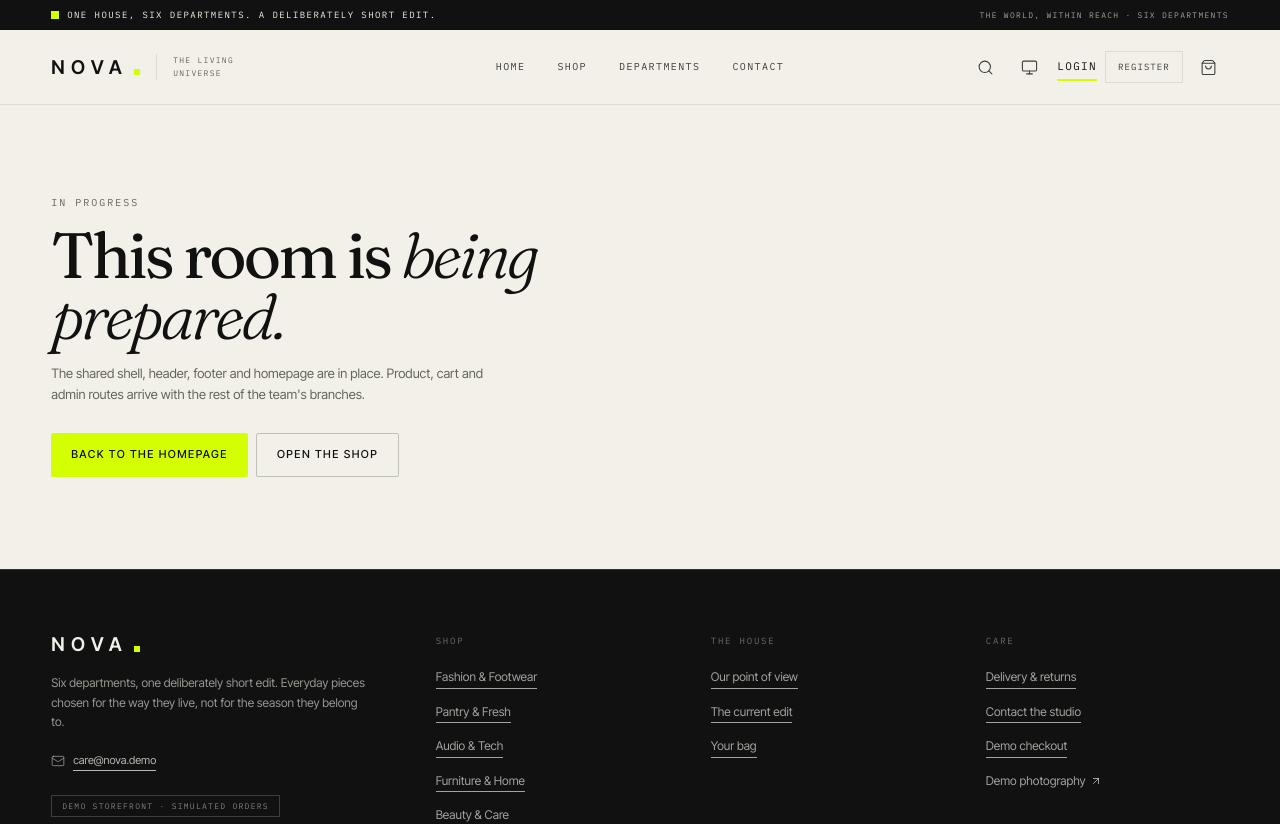
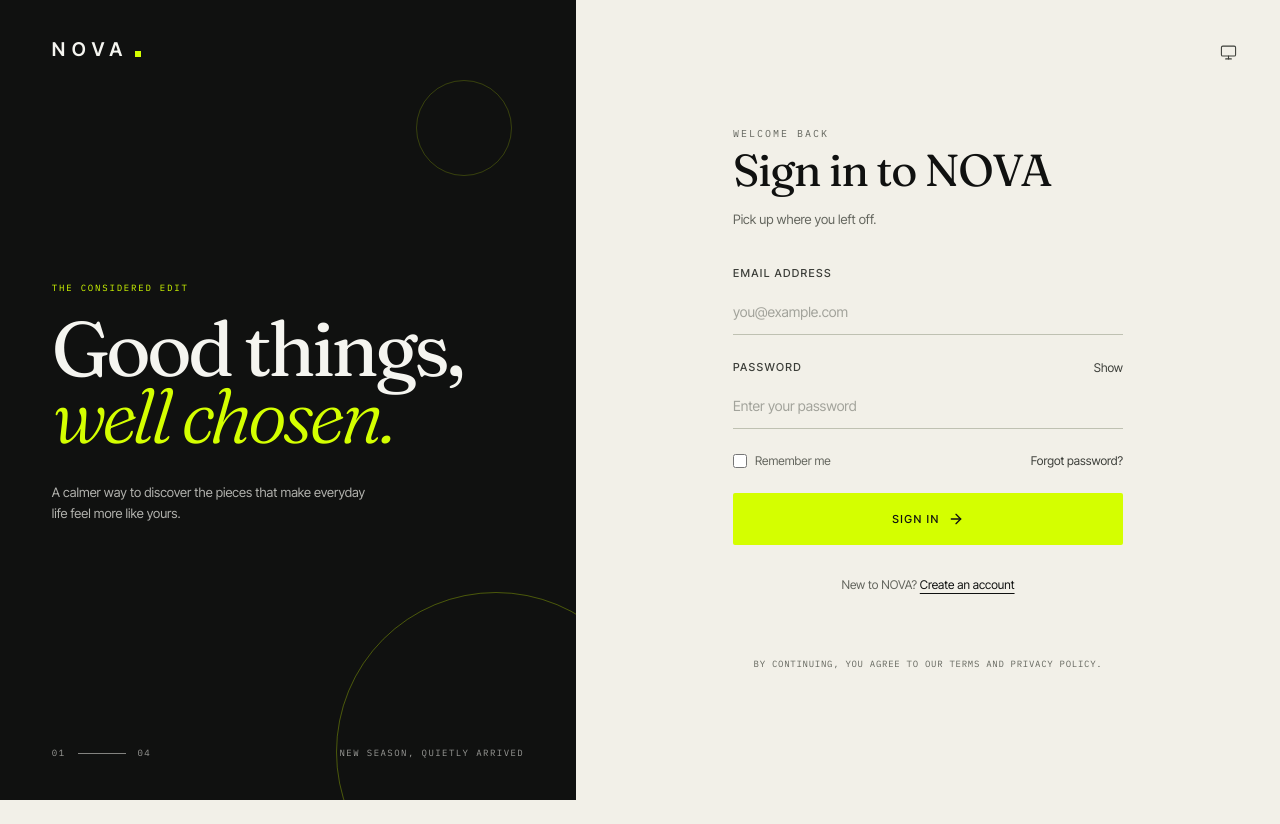
Before and after one commit to Ahmed-Estanboly/E-Commerce-FullStack-website, a React (Vite) app: page /login in a window 1280 px wide. Shown: the top 824 px of the page. After the commit the page ends 800 px from the top, so only its background shows below. Built offline with nearby package versions, Linux system fonts and the light colour scheme.

Commit message:
complete login + signup page : waiting for backend connection

```diff
--- a/src/App.tsx
+++ b/src/App.tsx
@@ -1,6 +1,8 @@
 import { BrowserRouter, Link, Route, Routes } from 'react-router-dom'
 import { StoreLayout } from './components/layout/store-layout'
 import { HomePage } from './pages/HomePage'
+import Login from './pages/Login'
+import Signup from './pages/Signup'
 import { buttonStyles } from './components/ui/button-styles'
 
 /**
@@ -34,6 +36,8 @@ function App() {
   return (
     <BrowserRouter>
       <Routes>
+        <Route path="login" element={<Login />} />
+        <Route path="register" element={<Signup />} />
         <Route element={<StoreLayout />}>
           <Route index element={<HomePage />} />
 
@@ -43,8 +47,6 @@ function App() {
           <Route path="products/:id" element={<RoutePlaceholder />} />
           <Route path="cart" element={<RoutePlaceholder />} />
           <Route path="checkout" element={<RoutePlaceholder />} />
-          <Route path="login" element={<RoutePlaceholder />} />
-          <Route path="register" element={<RoutePlaceholder />} />
 
           <Route path="*" element={<RoutePlaceholder />} />
         </Route>
--- a/src/pages/Login.tsx
+++ b/src/pages/Login.tsx
@@ -1,6 +1,11 @@
 import { useState } from 'react'
 import type { FormEvent } from 'react'
 import axios from 'axios'
+import { Link, useNavigate } from 'react-router-dom'
+import { ArrowRight } from '../components/ui/icons'
+import { Button } from '../components/ui/button'
+import { Logo } from '../components/ui/logo'
+import { ThemeToggle } from '../components/layout/theme-toggle'
 import { authService } from '../lib/api/auth.service'
 
 const Login = () => {
@@ -10,7 +15,7 @@ const Login = () => {
   const [showPassword, setShowPassword] = useState(false)
   const [isSubmitting, setIsSubmitting] = useState(false)
   const [error, setError] = useState<string | null>(null)
-  const [isLoggedIn, setIsLoggedIn] = useState(false)
+  const navigate = useNavigate()
 
   async function handleSubmit(event: FormEvent<HTMLFormElement>) {
     event.preventDefault()
@@ -31,7 +36,7 @@ const Login = () => {
       const storage = rememberMe ? localStorage : sessionStorage
 
       storage.setItem('auth_token', accessToken)
-      setIsLoggedIn(true)
+      navigate('/')
     } catch (requestError) {
       setError(
         axios.isAxiosError(requestError) && requestError.response?.status === 401
@@ -44,45 +49,46 @@ const Login = () => {
   }
 
   return (
-    <main className="login-page">
-      <section className="login-art" aria-label="Nova store">
-        <div className="brand-mark" aria-hidden="true">N</div>
-        <div className="art-copy">
-          <p className="eyebrow">The considered edit</p>
-          <h1>Good things,<br /><em>well chosen.</em></h1>
-          <p className="art-description">A calmer way to discover the pieces that make everyday life feel more like yours.</p>
+    <main className="relative grid min-h-dvh bg-canvas text-ink lg:grid-cols-[minmax(360px,0.9fr)_minmax(480px,1.1fr)]">
+      <div className="absolute right-4 top-4 z-20 sm:right-8 sm:top-8">
+        <ThemeToggle />
+      </div>
+      <section className="relative flex min-h-[360px] flex-col overflow-hidden bg-inverse px-6 py-7 text-inverse-ink sm:px-10 lg:min-h-dvh lg:px-[9%] lg:py-10" aria-label="NOVA store">
+        <div className="absolute -bottom-28 -right-20 h-80 w-80 rounded-full border border-accent/30" aria-hidden="true" />
+        <div className="absolute right-16 top-20 h-24 w-24 rounded-full border border-accent/20" aria-hidden="true" />
+        <Logo className="relative z-10 text-inverse-ink" brandName="NOVA" />
+        <div className="relative z-10 my-auto max-w-lg py-16">
+          <p className="mb-5 font-mono text-[9px] uppercase tracking-[0.2em] text-accent">The considered edit</p>
+          <h1 className="max-w-[530px] font-display text-[clamp(3.2rem,6vw,6.6rem)] leading-[0.88] tracking-[-0.05em]">
+            Good things,<br /><em className="font-light text-accent">well chosen.</em>
+          </h1>
+          <p className="mt-8 max-w-xs text-[13px] leading-relaxed text-inverse-ink/70">
+            A calmer way to discover the pieces that make everyday life feel more like yours.
+          </p>
         </div>
-        <div className="art-footer">
+        <div className="relative z-10 flex items-center gap-3 font-mono text-[9px] uppercase tracking-[0.16em] text-inverse-ink/60">
           <span>01</span>
-          <span className="art-line" aria-hidden="true" />
+          <span className="h-px w-12 bg-inverse-ink/50" aria-hidden="true" />
           <span>04</span>
-          <span className="art-caption">New season, quietly arrived</span>
+          <span className="ml-auto hidden sm:inline">New season, quietly arrived</span>
         </div>
       </section>
 
-      <section className="login-panel">
-        <div className="login-content">
-          <div className="mobile-brand"><span className="brand-mark" aria-hidden="true">N</span> nova</div>
-          {isLoggedIn ? (
-            <div className="success-state" role="status">
-              <span className="success-icon" aria-hidden="true">&#10003;</span>
-              <p className="eyebrow">You are signed in</p>
-              <h2>Welcome back.</h2>
-              <p>Your account is ready. We are preparing your personal edit.</p>
-              <button className="submit-button" type="button" onClick={() => setIsLoggedIn(false)}>Return to sign in</button>
-            </div>
-          ) : (
-            <>
-              <div className="login-heading">
+      <section className="flex min-h-dvh flex-col justify-center px-6 py-10 sm:px-12 lg:px-[clamp(48px,9vw,130px)]">
+        <div className="mx-auto w-full max-w-[390px]">
+          <div className="mb-14 lg:hidden"><Logo brandName="NOVA" size="md" /></div>
+          <>
+              <div className="mb-9">
                 <p className="eyebrow">Welcome back</p>
-                <h2>Sign in to nova</h2>
-                <p>Pick up where you left off.</p>
+                <h2 className="mt-2 font-display text-4xl leading-none tracking-[-0.03em] sm:text-[2.8rem]">Sign in to NOVA</h2>
+                <p className="mt-4 text-[13px] text-muted">Pick up where you left off.</p>
               </div>
 
-              <form className="login-form" onSubmit={handleSubmit} noValidate>
-                <div className="field-group">
-                  <label htmlFor="email">Email address</label>
+              <form className="grid gap-6" onSubmit={handleSubmit} noValidate>
+                <div className="grid gap-2">
+                  <label className="text-[11px] font-medium uppercase tracking-[0.12em] text-ink-soft" htmlFor="email">Email address</label>
                   <input
+                    className="w-full border-0 border-b border-line-strong bg-transparent px-0 py-3 text-sm text-ink outline-none transition-colors placeholder:text-muted/70 focus:border-ink"
                     id="email"
                     name="email"
                     type="email"
@@ -94,14 +100,15 @@ const Login = () => {
                   />
                 </div>
 
-                <div className="field-group">
-                  <div className="field-label-row">
-                    <label htmlFor="password">Password</label>
-                    <button className="text-button" type="button" onClick={() => setShowPassword((visible) => !visible)}>
+                <div className="grid gap-2">
+                  <div className="flex items-center justify-between gap-4">
+                    <label className="text-[11px] font-medium uppercase tracking-[0.12em] text-ink-soft" htmlFor="password">Password</label>
+                    <button className="text-xs text-ink-soft underline-offset-4 hover:text-ink hover:underline" type="button" onClick={() => setShowPassword((visible) => !visible)}>
                       {showPassword ? 'Hide' : 'Show'}
                     </button>
                   </div>
                   <input
+                    className="w-full border-0 border-b border-line-strong bg-transparent px-0 py-3 text-sm text-ink outline-none transition-colors placeholder:text-muted/70 focus:border-ink"
                     id="password"
                     name="password"
                     type={showPassword ? 'text' : 'password'}
@@ -113,27 +120,25 @@ const Login = () => {
                   />
                 </div>
 
-                <div className="form-options">
-                  <label className="checkbox-label">
-                    <input type="checkbox" checked={rememberMe} onChange={(event) => setRememberMe(event.target.checked)} />
+                <div className="flex items-center justify-between gap-4">
+                  <label className="flex items-center gap-2 text-xs text-muted">
+                    <input className="h-3.5 w-3.5 accent-[var(--accent)]" type="checkbox" checked={rememberMe} onChange={(event) => setRememberMe(event.target.checked)} />
                     <span>Remember me</span>
                   </label>
-                  <button className="text-button" type="button" onClick={() => setError('Password reset is not available yet. Please contact support.')}>Forgot password?</button>
+                  <button className="text-xs text-ink-soft underline-offset-4 hover:text-ink hover:underline" type="button" onClick={() => setError('Password reset is not available yet. Please contact support.')}>Forgot password?</button>
                 </div>
 
-                {error && <p className="form-error" role="alert">{error}</p>}
+                {error && <p className="border border-danger/30 bg-danger-soft px-3 py-2 text-xs leading-relaxed text-danger" role="alert">{error}</p>}
 
-                <button className="submit-button" type="submit" disabled={isSubmitting}>
+                <Button variant="accent" size="lg" fullWidth type="submit" loading={isSubmitting} rightIcon={!isSubmitting ? <ArrowRight className="h-4 w-4" aria-hidden="true" /> : undefined}>
                   {isSubmitting ? 'Signing in...' : 'Sign in'}
-                  {!isSubmitting && <span aria-hidden="true">&#8594;</span>}
-                </button>
+                </Button>
               </form>
 
-              <p className="signup-prompt">New to nova? <button className="text-button" type="button" onClick={() => setError('Account creation is not available yet. Please contact support.')}>Create an account</button></p>
-            </>
-          )}
+              <p className="mt-8 text-center text-xs text-muted">New to NOVA? <Link className="text-ink underline underline-offset-4 hover:text-ink-soft" to="/register">Create an account</Link></p>
+          </>
         </div>
-        <p className="legal-copy">By continuing, you agree to our Terms and Privacy Policy.</p>
+        <p className="mx-auto mt-16 max-w-[390px] text-center font-mono text-[9px] uppercase leading-relaxed tracking-[0.08em] text-muted">By continuing, you agree to our Terms and Privacy Policy.</p>
       </section>
     </main>
   )
--- /dev/null
+++ b/src/pages/Signup.tsx
@@ -0,0 +1,111 @@
+import { useState } from 'react'
+import type { FormEvent } from 'react'
+import { Link } from 'react-router-dom'
+import { ArrowRight } from '../components/ui/icons'
+import { Button } from '../components/ui/button'
+import { Logo } from '../components/ui/logo'
+import { ThemeToggle } from '../components/layout/theme-toggle'
+
+const Signup = () => {
+  const [name, setName] = useState('')
+  const [email, setEmail] = useState('')
+  const [password, setPassword] = useState('')
+  const [confirmPassword, setConfirmPassword] = useState('')
+  const [showPassword, setShowPassword] = useState(false)
+  const [error, setError] = useState<string | null>(null)
+
+  function handleSubmit(event: FormEvent<HTMLFormElement>) {
+    event.preventDefault()
+    setError(null)
+
+    if (!name.trim() || !email.trim() || !password || !confirmPassword) {
+      setError('Complete every field to create your account.')
+      return
+    }
+
+    if (password.length < 6) {
+      setError('Your password must be at least 6 characters.')
+      return
+    }
+
+    if (password !== confirmPassword) {
+      setError('Your passwords do not match.')
+      return
+    }
+
+    setError('Account creation is not available yet. Please contact support.')
+  }
+
+  return (
+    <main className="relative grid min-h-dvh bg-canvas text-ink lg:grid-cols-[minmax(360px,0.9fr)_minmax(480px,1.1fr)]">
+      <div className="absolute right-4 top-4 z-20 sm:right-8 sm:top-8">
+        <ThemeToggle />
+      </div>
+      <section className="relative flex min-h-[360px] flex-col overflow-hidden bg-inverse px-6 py-7 text-inverse-ink sm:px-10 lg:min-h-dvh lg:px-[9%] lg:py-10" aria-label="NOVA store">
+        <div className="absolute -bottom-28 -right-20 h-80 w-80 rounded-full border border-accent/30" aria-hidden="true" />
+        <div className="absolute right-16 top-20 h-24 w-24 rounded-full border border-accent/20" aria-hidden="true" />
+        <Logo className="relative z-10 text-inverse-ink" brandName="NOVA" />
+        <div className="relative z-10 my-auto max-w-lg py-16">
+          <p className="mb-5 font-mono text-[9px] uppercase tracking-[0.2em] text-accent">Make room for more</p>
+          <h1 className="max-w-[530px] font-display text-[clamp(3.2rem,6vw,6.6rem)] leading-[0.88] tracking-[-0.05em]">
+            Your world,<br /><em className="font-light text-accent">your edit.</em>
+          </h1>
+          <p className="mt-8 max-w-xs text-[13px] leading-relaxed text-inverse-ink/70">
+            Save the pieces you love and let NOVA remember what feels like you.
+          </p>
+        </div>
+        <div className="relative z-10 flex items-center gap-3 font-mono text-[9px] uppercase tracking-[0.16em] text-inverse-ink/60">
+          <span>02</span>
+          <span className="h-px w-12 bg-inverse-ink/50" aria-hidden="true" />
+          <span>04</span>
+          <span className="ml-auto hidden sm:inline">A considered beginning</span>
+        </div>
+      </section>
+
+      <section className="flex min-h-dvh flex-col justify-center px-6 py-10 sm:px-12 lg:px-[clamp(48px,9vw,130px)]">
+        <div className="mx-auto w-full max-w-[390px]">
+          <div className="mb-14 lg:hidden"><Logo brandName="NOVA" size="md" /></div>
+          <div className="mb-9">
+            <p className="eyebrow">A place of your own</p>
+            <h2 className="mt-2 font-display text-4xl leading-none tracking-[-0.03em] sm:text-[2.8rem]">Create your account</h2>
+            <p className="mt-4 text-[13px] text-muted">Join the NOVA edit and make it yours.</p>
+          </div>
+
+          <form className="grid gap-5" onSubmit={handleSubmit} noValidate>
+            <div className="grid gap-2">
+              <label className="text-[11px] font-medium uppercase tracking-[0.12em] text-ink-soft" htmlFor="name">Your name</label>
+              <input className="w-full border-0 border-b border-line-strong bg-transparent px-0 py-3 text-sm text-ink outline-none transition-colors placeholder:text-muted/70 focus:border-ink" id="name" name="name" type="text" autoComplete="name" placeholder="Alex Morgan" value={name} onChange={(event) => setName(event.target.value)} aria-invalid={Boolean(error)} />
+            </div>
+
+            <div className="grid gap-2">
+              <label className="text-[11px] font-medium uppercase tracking-[0.12em] text-ink-soft" htmlFor="signup-email">Email address</label>
+              <input className="w-full border-0 border-b border-line-strong bg-transparent px-0 py-3 text-sm text-ink outline-none transition-colors placeholder:text-muted/70 focus:border-ink" id="signup-email" name="email" type="email" autoComplete="email" placeholder="you@example.com" value={email} onChange={(event) => setEmail(event.target.value)} aria-invalid={Boolean(error)} />
+            </div>
+
+            <div className="grid gap-2">
+              <div className="flex items-center justify-between gap-4">
+                <label className="text-[11px] font-medium uppercase tracking-[0.12em] text-ink-soft" htmlFor="signup-password">Password</label>
+                <button className="text-xs text-ink-soft underline-offset-4 hover:text-ink hover:underline" type="button" onClick={() => setShowPassword((visible) => !visible)}>{showPassword ? 'Hide' : 'Show'}</button>
+              </div>
+              <input className="w-full border-0 border-b border-line-strong bg-transparent px-0 py-3 text-sm text-ink outline-none transition-colors placeholder:text-muted/70 focus:border-ink" id="signup-password" name="password" type={showPassword ? 'text' : 'password'} autoComplete="new-password" placeholder="At least 6 characters" value={password} onChange={(event) => setPassword(event.target.value)} aria-invalid={Boolean(error)} />
+            </div>
+
+            <div className="grid gap-2">
+              <label className="text-[11px] font-medium uppercase tracking-[0.12em] text-ink-soft" htmlFor="confirm-password">Confirm password</label>
+              <input className="w-full border-0 border-b border-line-strong bg-transparent px-0 py-3 text-sm text-ink outline-none transition-colors placeholder:text-muted/70 focus:border-ink" id="confirm-password" name="confirmPassword" type={showPassword ? 'text' : 'password'} autoComplete="new-password" placeholder="Repeat your password" value={confirmPassword} onChange={(event) => setConfirmPassword(event.target.value)} aria-invalid={Boolean(error)} />
+            </div>
+
+            {error && <p className="border border-danger/30 bg-danger-soft px-3 py-2 text-xs leading-relaxed text-danger" role="alert">{error}</p>}
+
+            <Button className="mt-1" variant="accent" size="lg" fullWidth type="submit" rightIcon={<ArrowRight className="h-4 w-4" aria-hidden="true" />}>Create account</Button>
+          </form>
+
+          <p className="mt-8 text-center text-xs text-muted">Already part of NOVA? <Link className="text-ink underline underline-offset-4 hover:text-ink-soft" to="/login">Sign in</Link></p>
+        </div>
+        <p className="mx-auto mt-12 max-w-[390px] text-center font-mono text-[9px] uppercase leading-relaxed tracking-[0.08em] text-muted">By continuing, you agree to our Terms and Privacy Policy.</p>
+      </section>
+    </main>
+  )
+}
+
+export default Signup
```
